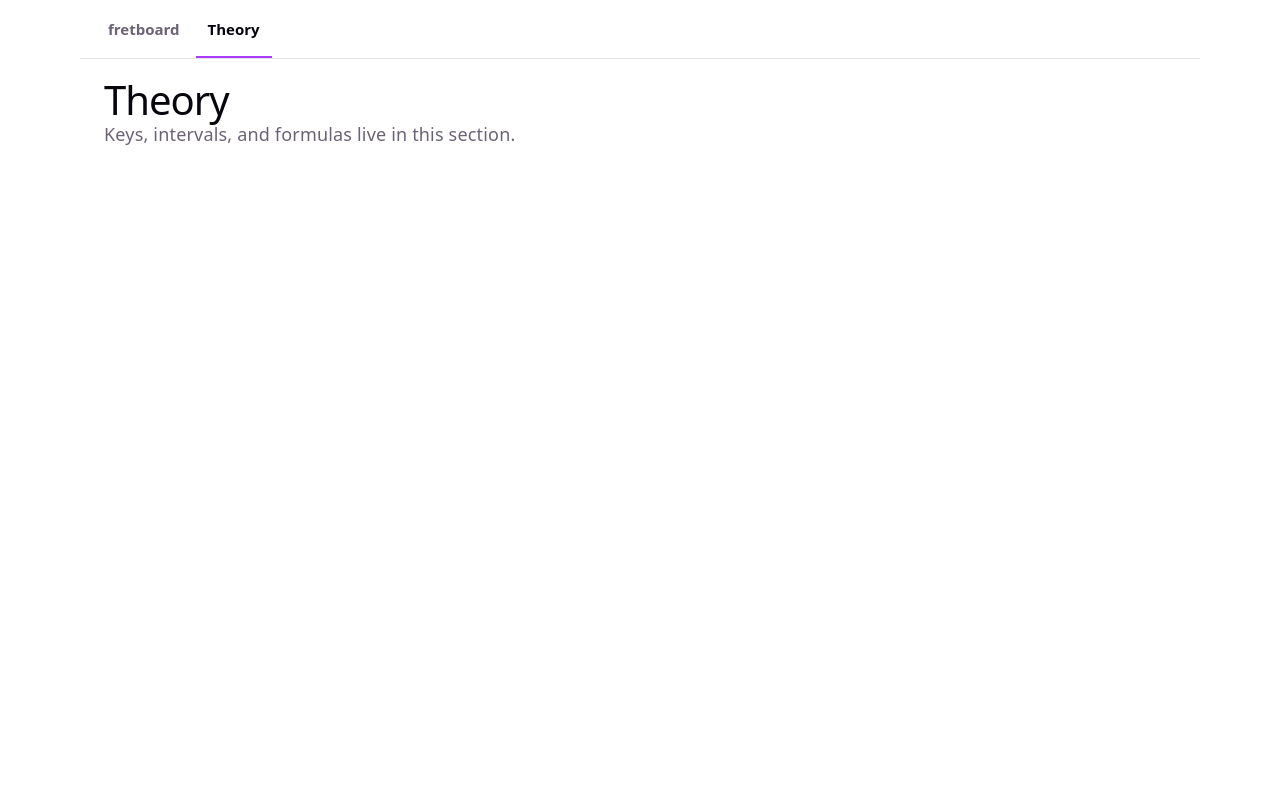
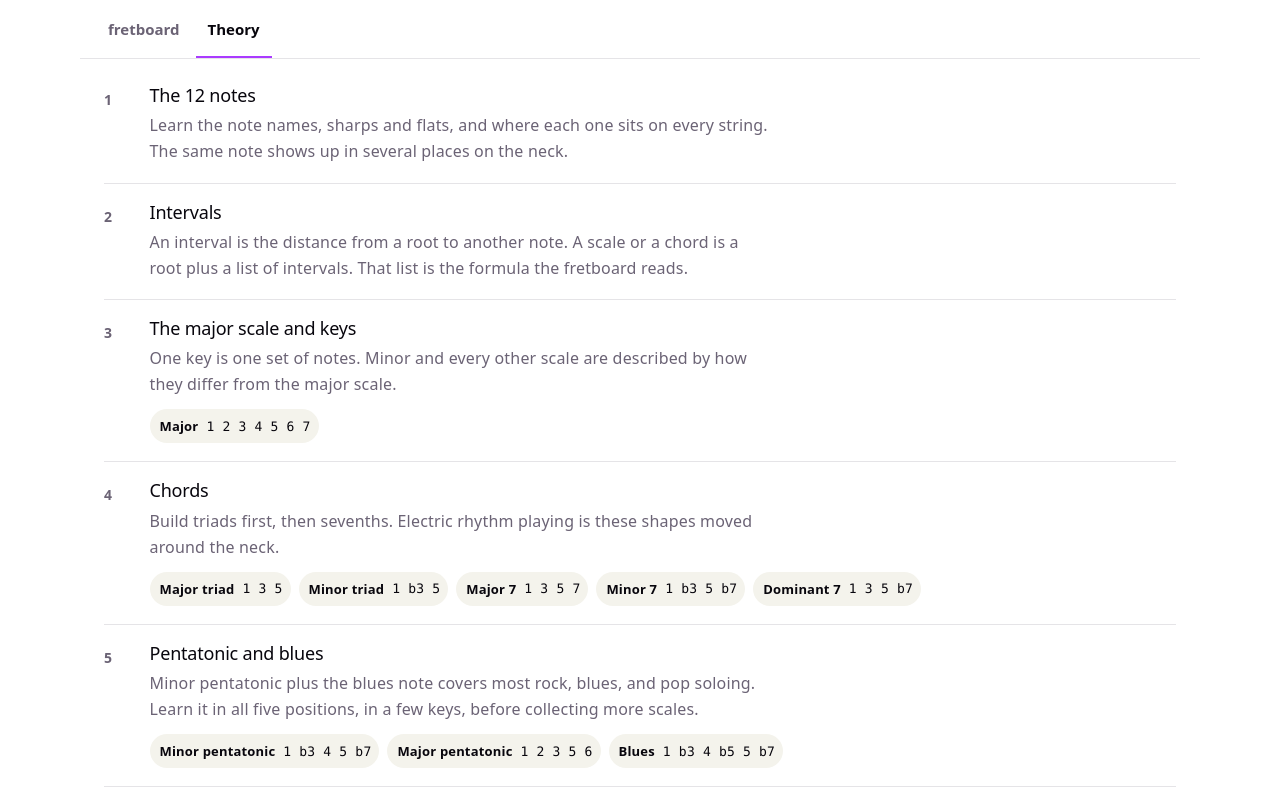
Before and after one commit to dyst995/oink, a React (Vite) app in the folder web/: page / in a window 1280 px wide. Both pictures are taken after a click on the tab "Theory". Shown: the top 800 px of the page. Built offline with nearby package versions, Linux system fonts and the light colour scheme.

Commit message:
Add theory topics and formulas; update TheoryModule and styles

```diff
--- a/web/src/modules/theory-module/TheoryModule.tsx
+++ b/web/src/modules/theory-module/TheoryModule.tsx
@@ -1,12 +1,31 @@
+import { THEORY_LATER, THEORY_TOPICS } from './topics.ts'
 import './theory.css'
 
 export function TheoryModule() {
   return (
     <section className="theory-module" id="panel-theory" role="tabpanel" aria-labelledby="tab-theory">
-      <header className="theory-intro">
-        <h1>Theory</h1>
-        <p>Keys, intervals, and formulas live in this section.</p>
-      </header>
+      <ol className="theory-map">
+        {THEORY_TOPICS.map((topic, index) => (
+          <li className="theory-topic" key={topic.id}>
+            <span className="theory-index">{index + 1}</span>
+            <div>
+              <h2>{topic.title}</h2>
+              <p>{topic.body}</p>
+              {topic.formulas ? (
+                <ul className="theory-formulas">
+                  {topic.formulas.map((item) => (
+                    <li key={item.formula}>
+                      <span className="theory-formula-label">{item.label}</span>
+                      <code>{item.formula}</code>
+                    </li>
+                  ))}
+                </ul>
+              ) : null}
+            </div>
+          </li>
+        ))}
+      </ol>
+      <p className="theory-later">{THEORY_LATER}</p>
     </section>
   )
 }
--- a/web/src/modules/theory-module/index.ts
+++ b/web/src/modules/theory-module/index.ts
@@ -1 +1,2 @@
 export { TheoryModule } from './TheoryModule.tsx'
+export { THEORY_LATER, THEORY_TOPICS, type TheoryFormula, type TheoryTopic } from './topics.ts'
--- a/web/src/modules/theory-module/theory.css
+++ b/web/src/modules/theory-module/theory.css
@@ -2,27 +2,81 @@
   box-sizing: border-box;
   width: 100%;
   min-width: 0;
-  padding: 28px 24px 48px;
+  padding: 8px 24px 48px;
 }
 
-.theory-module h1 {
-  margin: 0 0 8px;
-  font-size: 40px;
-  letter-spacing: -1px;
+.theory-map {
+  margin: 0;
+  padding: 0;
+  list-style: none;
 }
 
-.theory-intro p {
-  max-width: 62ch;
+.theory-topic {
+  display: grid;
+  grid-template-columns: 1.75rem minmax(0, 1fr);
+  gap: 8px 14px;
+  padding: 18px 0;
+  border-bottom: 1px solid var(--border);
+}
+
+.theory-index {
+  padding-top: 2px;
+  color: var(--text);
+  font-size: 14px;
+  font-variant-numeric: tabular-nums;
+  font-weight: 600;
+}
+
+.theory-topic h2 {
+  margin: 0 0 6px;
+  font-size: 18px;
+  letter-spacing: -0.2px;
+}
+
+.theory-topic p,
+.theory-later {
+  max-width: 68ch;
   margin: 0;
   color: var(--text);
+  font-size: 16px;
+}
+
+.theory-formulas {
+  display: flex;
+  flex-wrap: wrap;
+  gap: 8px;
+  margin: 12px 0 0;
+  padding: 0;
+  list-style: none;
+}
+
+.theory-formulas li {
+  display: flex;
+  align-items: center;
+  gap: 8px;
+  padding: 4px 8px 4px 10px;
+  border-radius: 999px;
+  background: var(--code-bg);
+  color: var(--text-h);
+  font-size: 13px;
+}
+
+.theory-formula-label {
+  font-weight: 600;
+}
+
+.theory-formulas code {
+  padding: 0;
+  background: transparent;
+  font-size: 13px;
+}
+
+.theory-later {
+  margin-top: 18px;
 }
 
 @media (max-width: 720px) {
   .theory-module {
-    padding: 20px 16px 36px;
-  }
-
-  .theory-module h1 {
-    font-size: 32px;
+    padding: 4px 16px 36px;
   }
 }
--- /dev/null
+++ b/web/src/modules/theory-module/topics.ts
@@ -0,0 +1,70 @@
+export type TheoryFormula = {
+  label: string;
+  formula: string;
+};
+
+export type TheoryTopic = {
+  id: string;
+  title: string;
+  body: string;
+  formulas?: TheoryFormula[];
+};
+
+export const THEORY_TOPICS: TheoryTopic[] = [
+  {
+    id: "notes",
+    title: "The 12 notes",
+    body: "Learn the note names, sharps and flats, and where each one sits on every string. The same note shows up in several places on the neck.",
+  },
+  {
+    id: "intervals",
+    title: "Intervals",
+    body: "An interval is the distance from a root to another note. A scale or a chord is a root plus a list of intervals. That list is the formula the fretboard reads.",
+  },
+  {
+    id: "major-scale",
+    title: "The major scale and keys",
+    body: "One key is one set of notes. Minor and every other scale are described by how they differ from the major scale.",
+    formulas: [{ label: "Major", formula: "1 2 3 4 5 6 7" }],
+  },
+  {
+    id: "chords",
+    title: "Chords",
+    body: "Build triads first, then sevenths. Electric rhythm playing is these shapes moved around the neck.",
+    formulas: [
+      { label: "Major triad", formula: "1 3 5" },
+      { label: "Minor triad", formula: "1 b3 5" },
+      { label: "Major 7", formula: "1 3 5 7" },
+      { label: "Minor 7", formula: "1 b3 5 b7" },
+      { label: "Dominant 7", formula: "1 3 5 b7" },
+    ],
+  },
+  {
+    id: "pentatonic",
+    title: "Pentatonic and blues",
+    body: "Minor pentatonic plus the blues note covers most rock, blues, and pop soloing. Learn it in all five positions, in a few keys, before collecting more scales.",
+    formulas: [
+      { label: "Minor pentatonic", formula: "1 b3 4 5 b7" },
+      { label: "Major pentatonic", formula: "1 2 3 5 6" },
+      { label: "Blues", formula: "1 b3 4 b5 5 b7" },
+    ],
+  },
+  {
+    id: "progressions",
+    title: "Progressions",
+    body: "Learn how chords move inside a key. I–IV–V, vi–IV–I–V, and the 12-bar blues show which notes sit at rest and which ones pull.",
+  },
+  {
+    id: "arpeggios",
+    title: "Arpeggios",
+    body: "Play the chord tones one at a time. Aiming at the chord that is happening locks a solo to the song.",
+  },
+  {
+    id: "rhythm",
+    title: "Rhythm",
+    body: "Eighths, sixteenths, triplets, and swing. Time and accent sit alongside the note choice.",
+  },
+];
+
+export const THEORY_LATER =
+  "Modes, melodic and harmonic minor, and chords with 9ths, 11ths, and 13ths are the same interval idea. Dorian fits a minor vamp. Mixolydian fits a dominant groove.";
```
